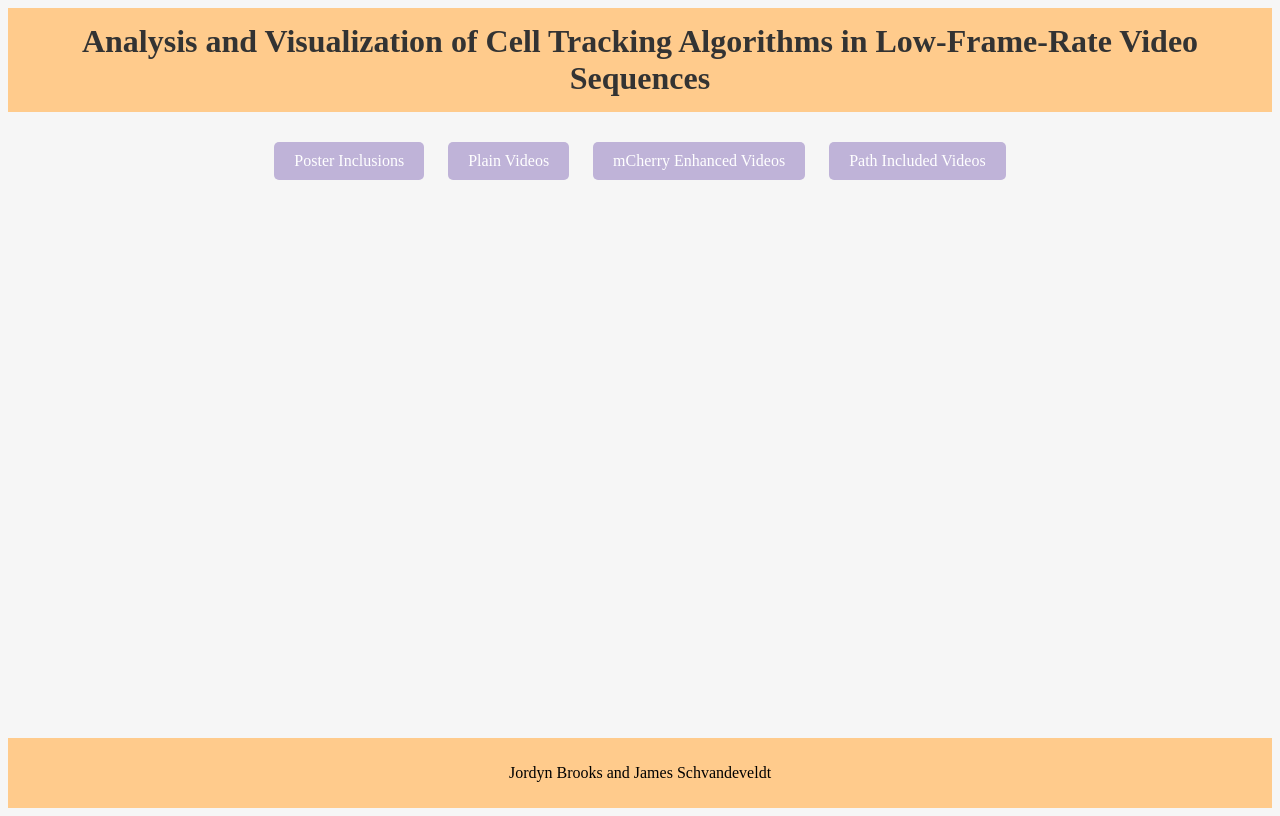
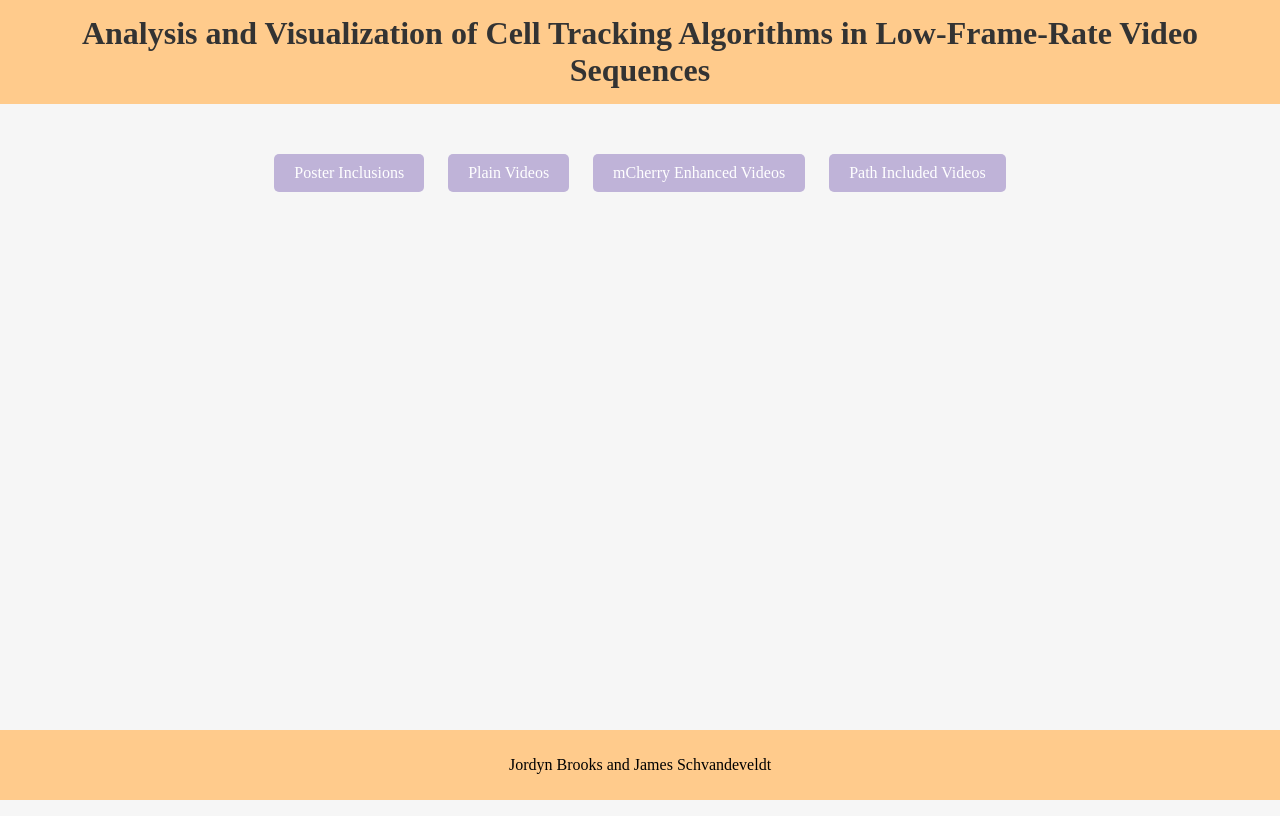
Before and after one commit to brooksjk/042024_Cell_Tracking_Poster, a plain HTML site: page index.html in a window 1280 px wide. Drawn offline with Linux system fonts and the light colour scheme.

Commit message:
Update global.css

```diff
--- a/global.css
+++ b/global.css
@@ -1,28 +1,31 @@
+/* global.css */
+
 body {
-    background-color: #F6F6F6; /* Lighter orange background */
+    background-color: #F6F6F6;
     display: flex;
     flex-direction: column;
     min-height: 100vh;
+    margin: 0; /* Remove default margin */
 }
 
 header {
-    background-color: #FFCB8C; /* Light orange */
+    background-color: #FFCB8C;
     padding: 15px;
     text-align: center;
 }
 
 header h1 {
     margin: 0;
-    color: #333; /* Black text color */
+    color: #333;
 }
 
 footer {
-    background-color: #FFCB8C; /* Light orange */
-    margin: 0.5;
+    background-color: #FFCB8C;
     padding: 10px;
     text-align: center;
     margin-top: auto;
 }
+
 .buttons-container {
     text-align: center;
     margin-top: 20px;
@@ -44,3 +47,8 @@ footer {
 .button:hover {
     background-color: #DDD7E9;
 }
+
+.main-content {
+    flex: 1; /* Take up remaining space */
+    padding: 20px; /* Add padding as needed */
+}
```
